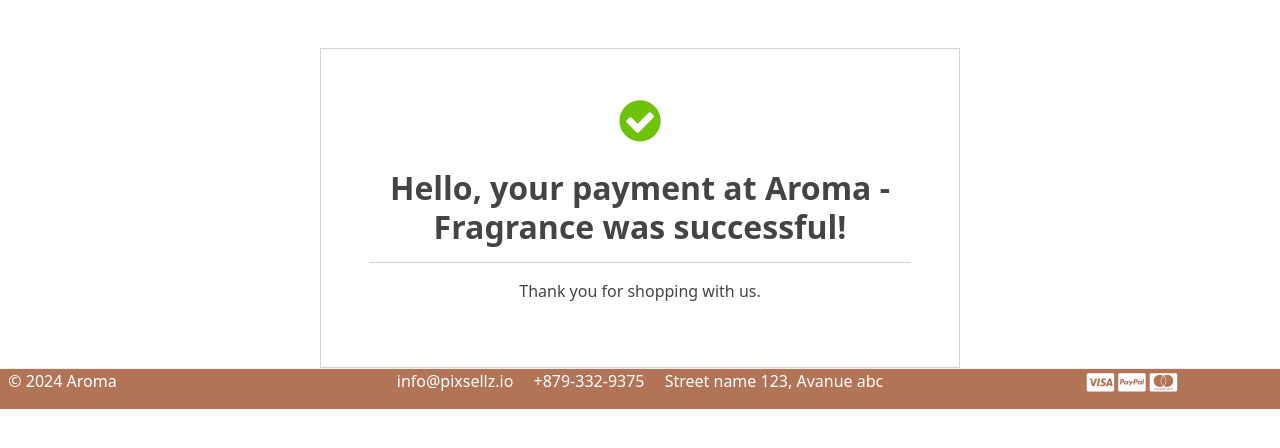
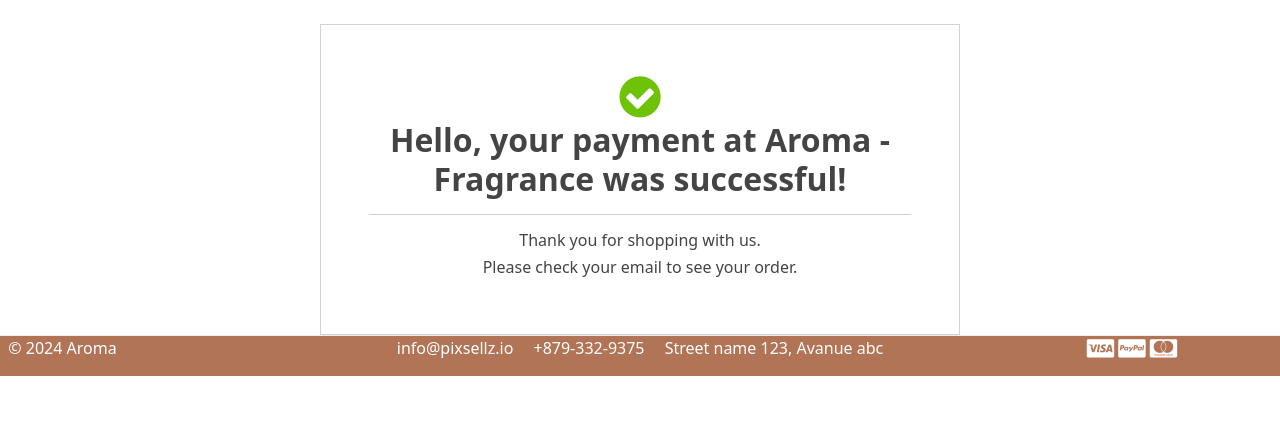
Before and after one commit to ivan2102/django-ecomm-app, a Django app: page /payment/payment_success in a window 1280 px wide. Shown: the part 78-526 px from the top of the page. Run offline with Django 5.2, Linux system fonts and the light colour scheme; data comes from the database, SQL or seed files in the repository; some libraries are stand-ins or nearby versions.

Commit message:
second commit

```diff
--- a/cart/templates/cart/cart_summary.html
+++ b/cart/templates/cart/cart_summary.html
@@ -35,7 +35,7 @@
 
         <div class="col-md-9 col-lg-10 ps-md-3 ps-lg-10">
 
-          <a href="{{ product.get_absolute_url }}" class="text-info text-decoration-none"> <!-- Product get absolute url -->
+          <a href="{{ product.get_absolute_url }}" class="text-dark text-decoration-none"> <!-- Product get absolute url -->
 
             <h1 class="h5 pt-2"> {{ product.title }} </h1>
 
@@ -119,7 +119,7 @@
       <div class="col-12 text-end">
 
         <div class="h6 fw-bold"> Sub total: $ <div id="total" class="d-inline-flex">{{ cart.total_price }} </div></div>
-
+        <br>
         <a href="{% url 'checkout' %}" class="btn my-2 text-white" style="background-color: #EA906C;"><i class="fa fa-shopping-cart" aria-hidden="true"></i> &nbsp; Proceed to Checkout</a>
 
       </div>
--- a/payment/models.py
+++ b/payment/models.py
@@ -29,6 +29,7 @@ class Order(models.Model):
     total = models.DecimalField(max_digits=8, decimal_places=2)
     created_at = models.DateTimeField(auto_now_add=True)
 
+
     def __str__(self):
         return 'Order - #' + str(self.id)
 
--- a/payment/templates/payment/payment_failed.html
+++ b/payment/templates/payment/payment_failed.html
@@ -22,7 +22,7 @@
 
     <i class="fa fa-exclamation fa-3x text-danger" aria-hidden="true"></i>
 
-    <br><br>
+    <br>
 
 <h2> <strong> Hello, your payment at Aroma - Fragrance was failed! </strong> </h2>
 
--- a/payment/templates/payment/payment_success.html
+++ b/payment/templates/payment/payment_success.html
@@ -10,10 +10,7 @@
 
 <body>
 
-    <br><br>
-
-
-
+<br>
 
 <div class="container col-md-6 d-flex shadow-md p-5 form-layout card">
 
@@ -22,13 +19,15 @@
 
     <i class="fa fa-check-circle fa-3x" style="color:#6EC207;"></i>
 
-    <br><br>
+
 
 <h2> <strong> Hello, your payment at Aroma - Fragrance was successful! </strong> </h2>
 
 <hr>
 
-<p> Thank you for shopping with us. </p>
+<h6> Thank you for shopping with us. </h6>
+
+<h6>Please check your email to see your order.</h6>
 
 </div>
 
--- a/payment/views.py
+++ b/payment/views.py
@@ -2,6 +2,10 @@ from django.shortcuts import render
 from .models import ShippingAddress, Order, OrderItem
 from cart.cart import Cart
 from django.http import JsonResponse
+from django.template.loader import render_to_string
+from django.core.mail import EmailMessage
+import datetime
+
 
 # Create your views here.
 
@@ -57,29 +61,58 @@ def complete_order(request):
             order_id = order.pk
 
             for item in cart:
-                OrderItem.objects.create(order_id=order_id, product=item['product'], quantity=item['qty'], price=item['price'], user=request.user)
+                OrderItem.objects.create(order_id=order_id, product=item['product'], quantity=item['qty'],
+                price=item['price'], user=request.user)
+
+        mail_subject = 'Thank you for your order'
+        message = render_to_string('payment/payment_complete.html', {
+
+       'user': request.user,
+       'order': order
+
+
+
+    })
+
+        to_email = request.user.email
+        send_email = EmailMessage(mail_subject, message, to=[to_email])
+        send_email.send()
+
 
         # Create order for guest users without account
-        else:
+    else:
 
-            order = Order.objects.create(full_name=name, email=email, shipping_address=shipping_address, total=total)
+            order = Order.objects.create(full_name=name, email=email, total=total, shipping_address=shipping_address)
 
             order_id = order.pk
 
-            for item in cart:
-                OrderItem.objects.create(order_id=order_id, product=item['product'], quantity=item['quantity'], price=item['price'])
 
 
-        order_success = True
-        response = JsonResponse({'success': order_success})
-        return response
+            for item in cart:
+                OrderItem.objects.create(order_id=order_id, product=item['product'], quantity=item['quantity'],
+                price=item['price'])
 
 
 
 
+    mail_subject = 'Thank you for your order'
+    message = render_to_string('payment/payment_complete.html', {
+
+       'user': request.user,
+       'order': order
 
 
 
+    })
+
+    to_email = request.user.email
+    send_email = EmailMessage(mail_subject, message, to=[to_email])
+    send_email.send()
+
+
+    order_success = True
+    response = JsonResponse({'success': order_success })
+    return response
 
 
 def payment_success(request):
```
Also changed, not shown: accounts/templates/accounts/my_orders.html (+15 -14 lines), accounts/views.py (+17 -13 lines), payment/templates/payment/payment_complete.html (added, +9 -0 lines), cart/cart.py (line endings or trailing spaces), payment/migrations/0003_order_order_number.py (added), payment/migrations/0004_alter_order_order_number.py (added), payment/migrations/0005_alter_order_order_number.py (added), payment/migrations/0006_remove_order_order_number.py (added).
